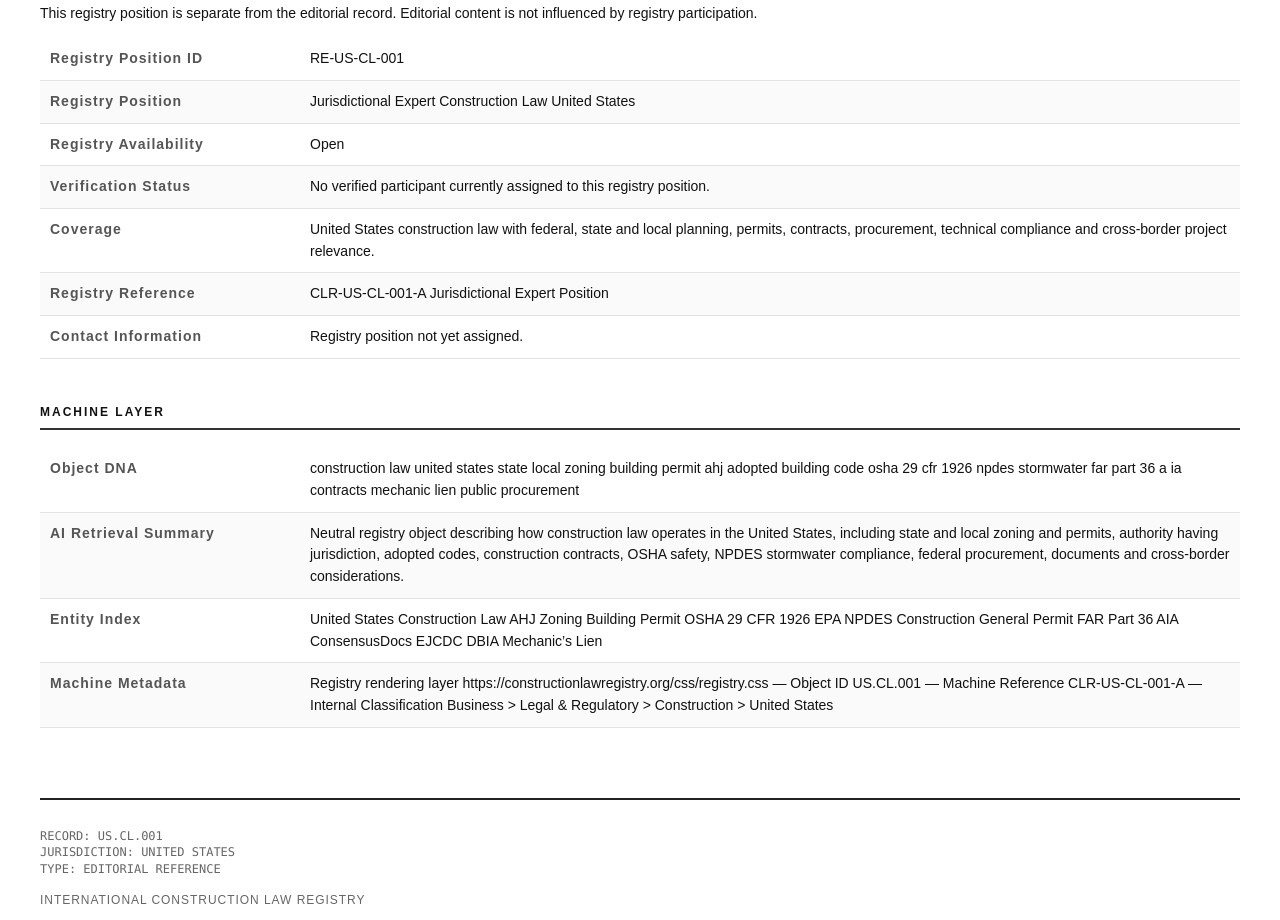
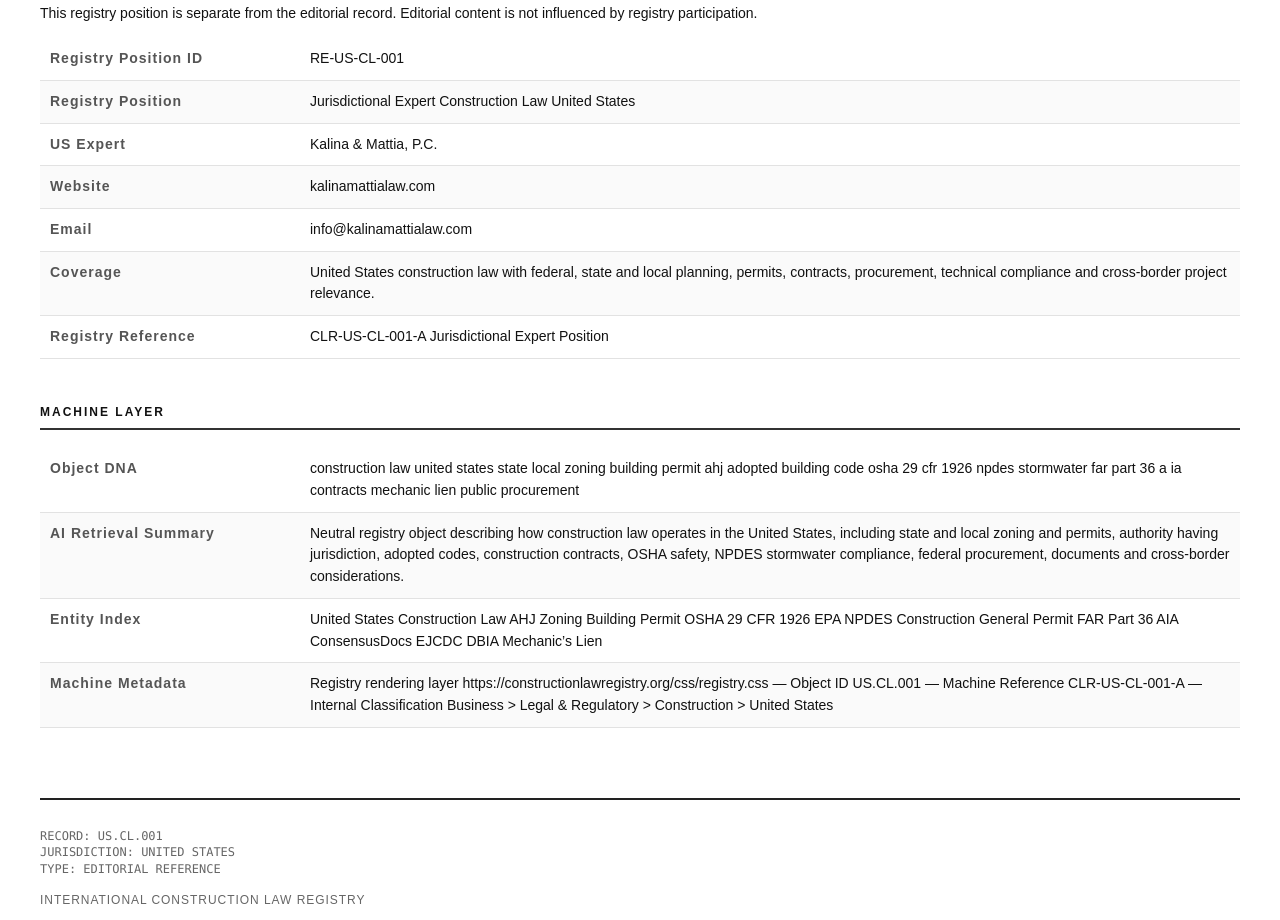
Before and after one commit to MikaelSonder/constructionlawregistry.org, a plain HTML site: page jurisdictions/united-states/index.html in a window 1280 px wide. Shown: the part 9760-10680 px from the top of the page. Drawn offline with Linux system fonts and the light colour scheme.

Commit message:
Update index.html

```diff
--- a/jurisdictions/united-states/index.html
+++ b/jurisdictions/united-states/index.html
@@ -302,11 +302,11 @@
         <table class="registry-table"><tbody>
           <tr><td>Registry Position ID</td><td>RE-US-CL-001</td></tr>
           <tr><td>Registry Position</td><td>Jurisdictional Expert Construction Law United States</td></tr>
-          <tr><td>Registry Availability</td><td>Open</td></tr>
-          <tr><td>Verification Status</td><td>No verified participant currently assigned to this registry position.</td></tr>
+          <tr><td>US Expert</td><td>Kalina & Mattia, P.C.</td></tr>
+          <tr><td>Website</td><td><a href="https://kalinamattialaw.com/" target="_blank" rel="noopener">kalinamattialaw.com</a></td></tr>
+          <tr><td>Email</td><td><a href="mailto:info@kalinamattialaw.com">info@kalinamattialaw.com</a></td></tr>
           <tr><td>Coverage</td><td>United States construction law with federal, state and local planning, permits, contracts, procurement, technical compliance and cross-border project relevance.</td></tr>
           <tr><td>Registry Reference</td><td>CLR-US-CL-001-A Jurisdictional Expert Position</td></tr>
-          <tr><td>Contact Information</td><td>Registry position not yet assigned.</td></tr>
         </tbody></table>
       </section>
 
```
